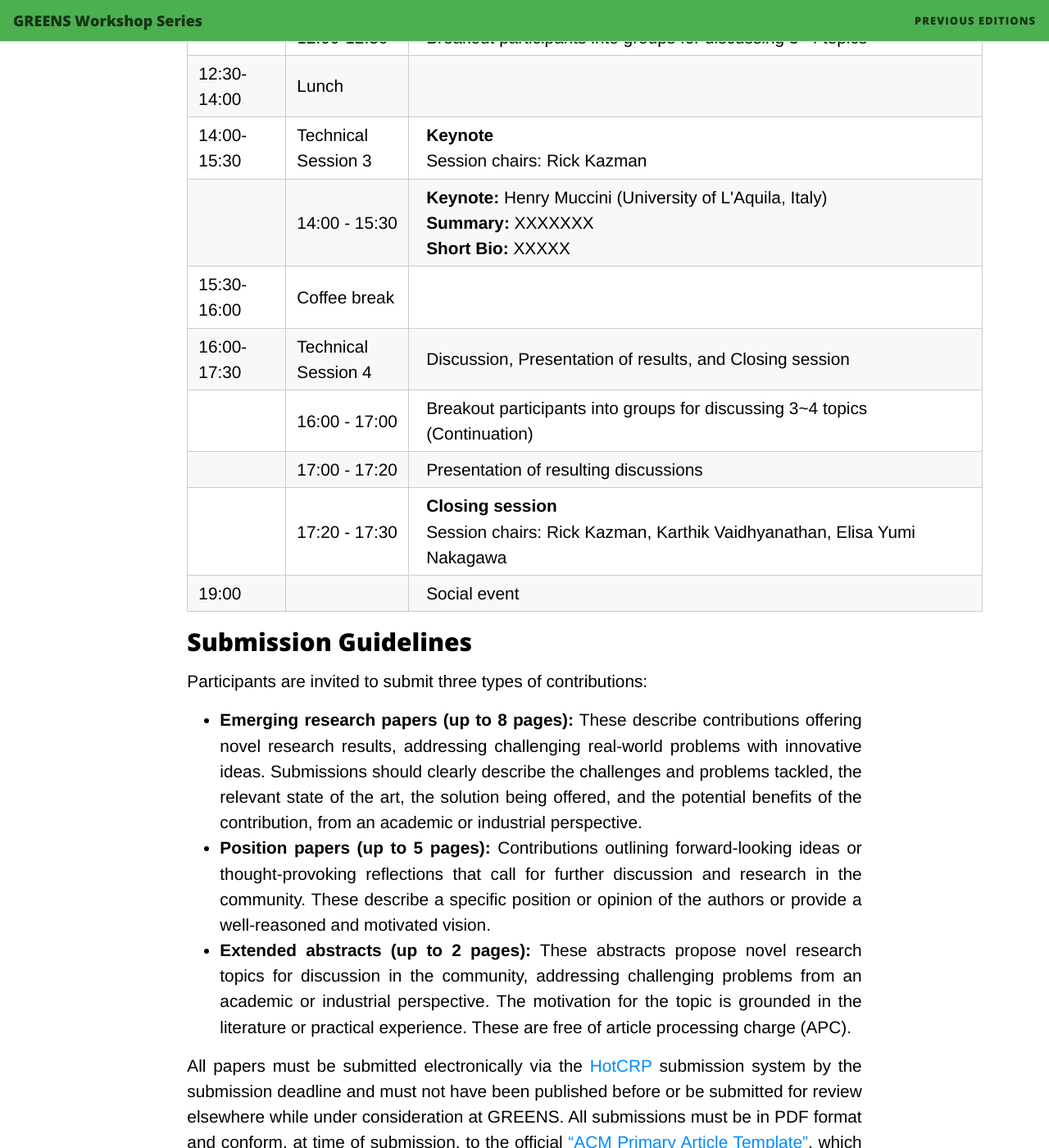
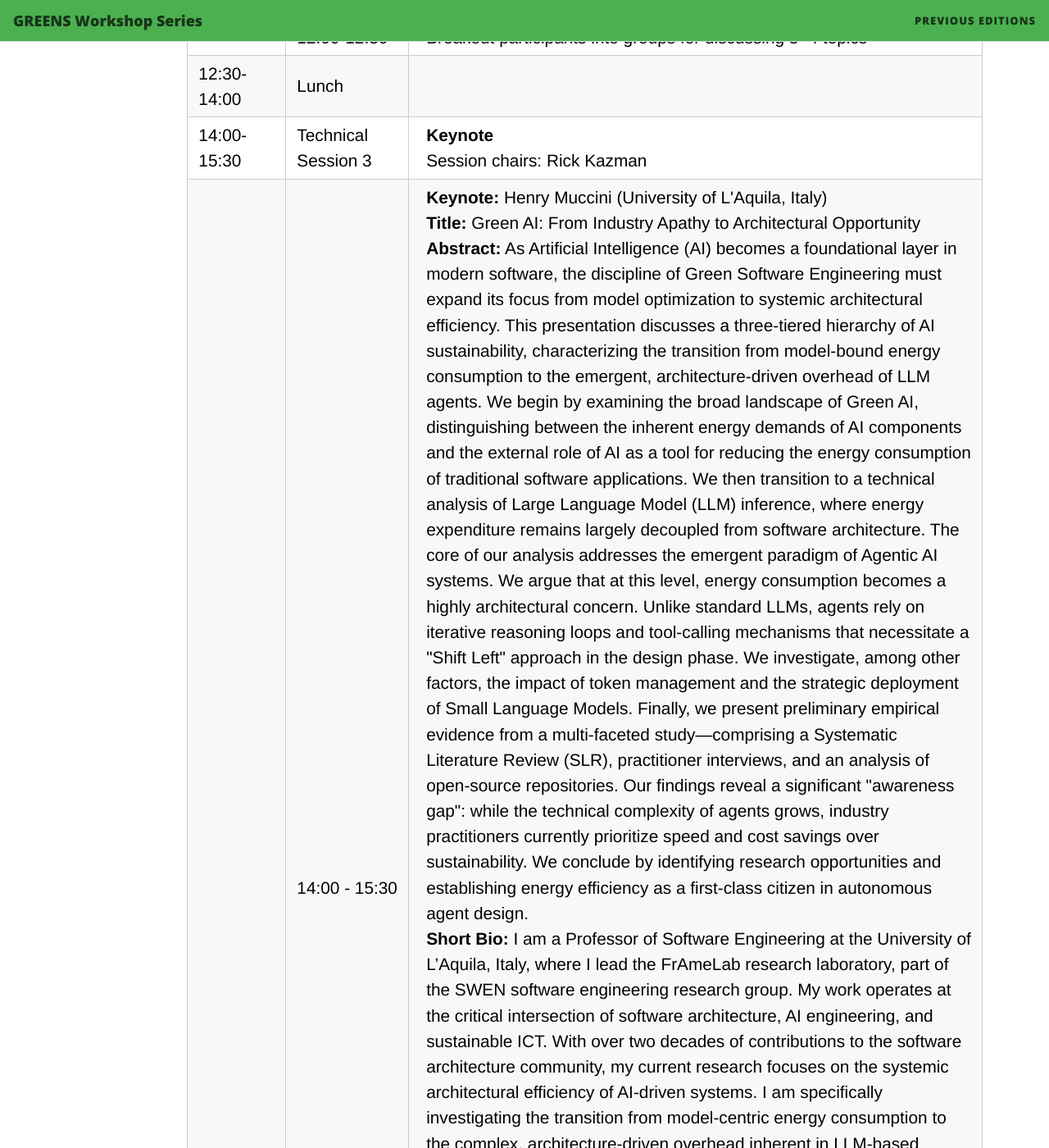
Before and after one commit to greensworkshop/greensworkshop.github.io, a Jekyll site: the page built from index.html, in a window 1280 px wide and 1400 px high, scrolled down 5839 px. Shown: the whole window at 82% size. Built offline with Jekyll 4.4.1, drawn with Linux system fonts in a browser that asks for light colours; nearby versions of some CDN libraries; the list of posts is cut into pages by our own code; some of the changed text lies outside the part shown.

Commit message:
adding keynote

```diff
--- a/index.html
+++ b/index.html
@@ -277,8 +277,60 @@ subtitle: Official website of the International Workshop on Green and Sustainabl
       <td style="padding-left: 1em; word-wrap: break-word">
         <strong>Keynote:</strong> Henry Muccini (University of L'Aquila,
         Italy)<br />
-        <strong>Summary:</strong> XXXXXXX<br />
-        <strong>Short Bio:</strong> XXXXX
+        <strong>Title:</strong> Green AI: From Industry Apathy to Architectural
+        Opportunity<br />
+        <strong>Abstract:</strong>
+        As Artificial Intelligence (AI) becomes a foundational layer in modern
+        software, the discipline of Green Software Engineering must expand its
+        focus from model optimization to systemic architectural efficiency. This
+        presentation discusses a three-tiered hierarchy of AI sustainability,
+        characterizing the transition from model-bound energy consumption to the
+        emergent, architecture-driven overhead of LLM agents. We begin by
+        examining the broad landscape of Green AI, distinguishing between the
+        inherent energy demands of AI components and the external role of AI as
+        a tool for reducing the energy consumption of traditional software
+        applications. We then transition to a technical analysis of Large
+        Language Model (LLM) inference, where energy expenditure remains largely
+        decoupled from software architecture. The core of our analysis addresses
+        the emergent paradigm of Agentic AI systems. We argue that at this
+        level, energy consumption becomes a highly architectural concern. Unlike
+        standard LLMs, agents rely on iterative reasoning loops and tool-calling
+        mechanisms that necessitate a "Shift Left" approach in the design phase.
+        We investigate, among other factors, the impact of token management and
+        the strategic deployment of Small Language Models. Finally, we present
+        preliminary empirical evidence from a multi-faceted study—comprising a
+        Systematic Literature Review (SLR), practitioner interviews, and an
+        analysis of open-source repositories. Our findings reveal a significant
+        "awareness gap": while the technical complexity of agents grows,
+        industry practitioners currently prioritize speed and cost savings over
+        sustainability. We conclude by identifying research opportunities and
+        establishing energy efficiency as a first-class citizen in autonomous
+        agent design. <br />
+        <strong>Short Bio:</strong> I am a Professor of Software Engineering at
+        the University of L’Aquila, Italy, where I lead the FrAmeLab research
+        laboratory, part of the SWEN software engineering research group. My
+        work operates at the critical intersection of software architecture, AI
+        engineering, and sustainable ICT. With over two decades of contributions
+        to the software architecture community, my current research focuses on
+        the systemic architectural efficiency of AI-driven systems. I am
+        specifically investigating the transition from model-centric energy
+        consumption to the complex, architecture-driven overhead inherent in
+        LLM-based agentic systems. Through empirical methods—including
+        systematic literature reviews and repository mining—his team is defining
+        the "Shift Left" patterns required to bridge the current industry
+        awareness gap in AI sustainability. My commitment to the research
+        community is reflected in my service as Chair of the Steering Committee
+        for the IEEE International Conference on Software Architecture (ICSA)
+        and as a member of the Steering Committee for the European Conference on
+        Software Architecture (ECSA) and the Conference on AI Engineering
+        (CAIN). As Associate Editor-in-Chief of IEEE Software, I provide my
+        contribution to the peer-review and dissemination of research that may
+        have an impact on industrial practices. Since 2019, my work has focused
+        on bridging the gap among software architecture, machine learning, and
+        sustainability through participation in international workshops,
+        Dagstuhl seminars, and specialized publications.  I earned my Ph.D. in
+        Computer Science from the University of Rome “La Sapienza,” followed by
+        a postdoctoral fellowship at the University of California, Irvine
       </td>
     </tr>
     <tr>
```
